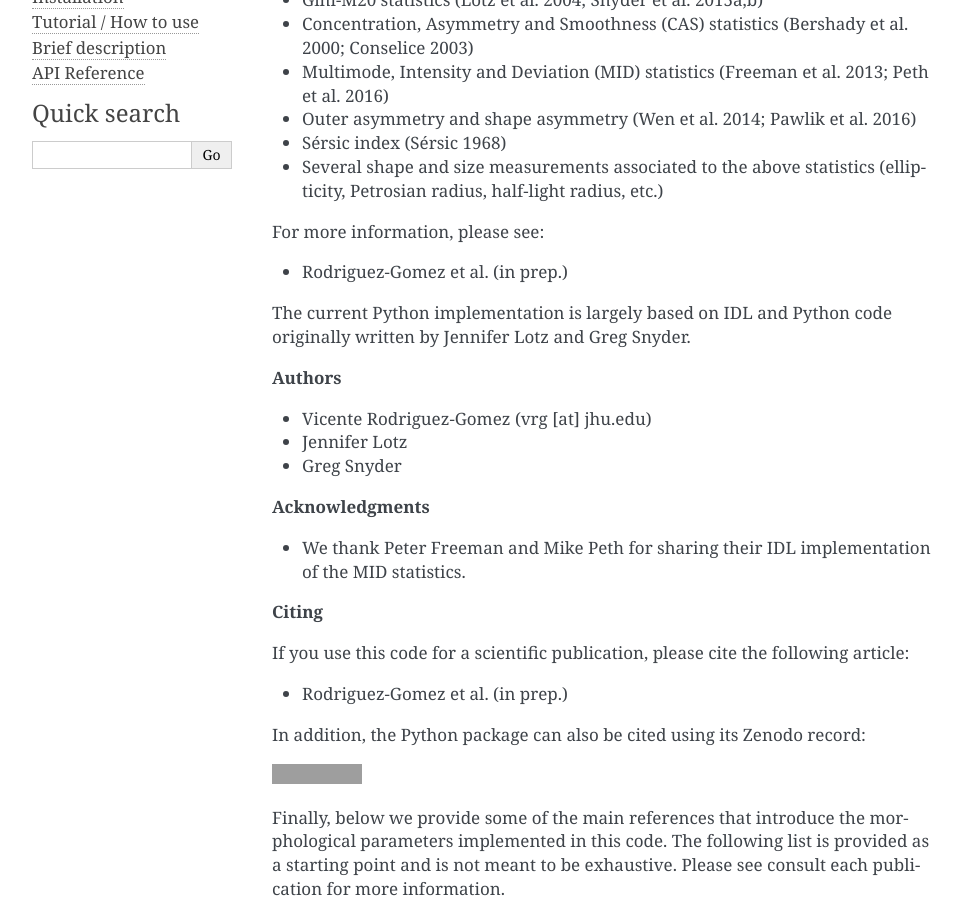
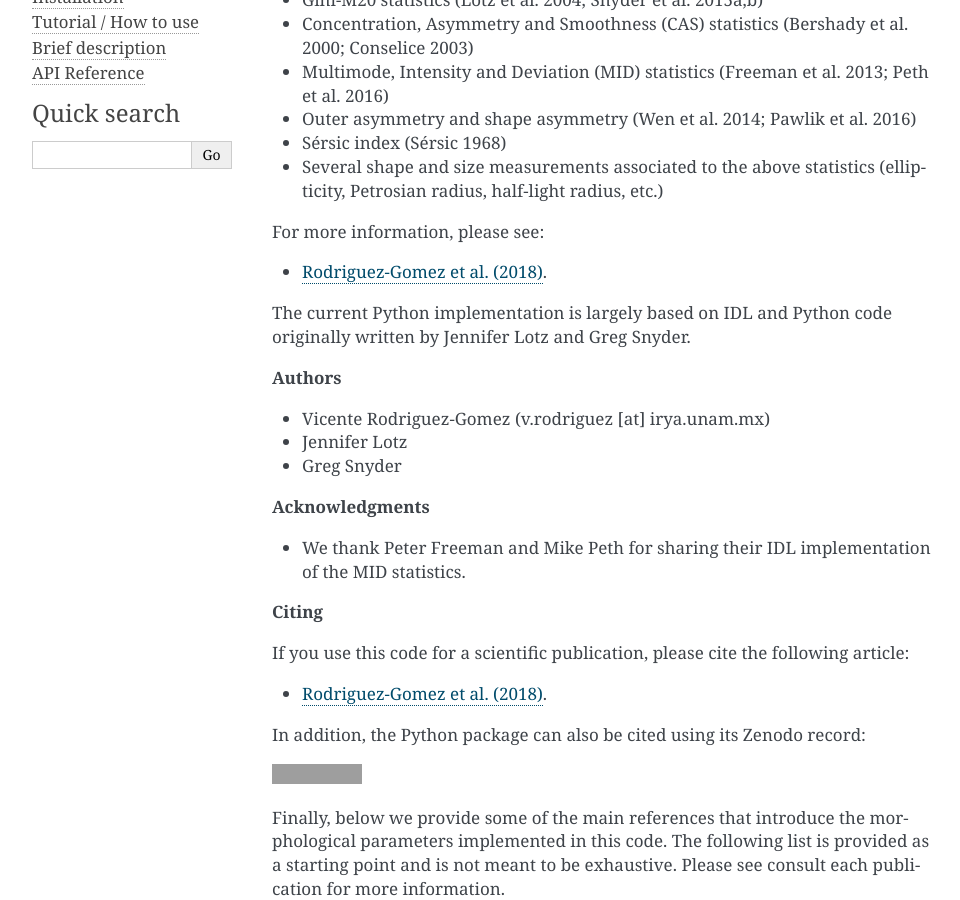
Before and after one commit to vrodgom/statmorph, a Sphinx documentation site: the page built from docs/overview.rst, in a window 1280 px wide and 900 px high, scrolled down 203 px. Shown: the whole window, without its empty margins (148-1108 px from the left). Built offline with Sphinx 7.4.7, drawn with Linux system fonts in a browser that asks for light colours; formulas are drawn with MathJax 3; grey boxes are pictures that could not be loaded.

Commit message:
Update statmorph reference paper; fix typo in tutorial.

```diff
--- a/README.rst
+++ b/README.rst
@@ -22,7 +22,7 @@ Citing
 If you use this code for a scientific publication, please cite the following
 article:
 
-- Rodriguez-Gomez et al. (in prep.)
+- `Rodriguez-Gomez et al. (2018) <https://arxiv.org/abs/1809.08239>`_.
 
 In addition, the Python package can also be cited using its Zenodo record:
 
--- a/docs/description.rst
+++ b/docs/description.rst
@@ -8,7 +8,7 @@ Below we briefly describe the input and output of this function.
 
 A more detailed description of the input parameters and the measurements
 performed by statmorph can be found in the API reference, as well as in
-Rodriguez-Gomez et al. (in prep.). We also refer the user to the
+`Rodriguez-Gomez et al. (2018) <https://arxiv.org/abs/1809.08239>`_. We also refer the user to the
 `tutorial <http://nbviewer.jupyter.org/github/vrodgom/statmorph/blob/master/notebooks/tutorial.ipynb>`_,
 which contains a more concrete (albeit simplified) usage example.
 
--- a/docs/index.rst
+++ b/docs/index.rst
@@ -37,7 +37,7 @@ Citing
 If you use this code for a scientific publication, please cite the following
 article:
 
-- Rodriguez-Gomez et al. (in prep.)
+- `Rodriguez-Gomez et al. (2018) <https://arxiv.org/abs/1809.08239>`_
 
 
 Indices and tables
--- a/docs/overview.rst
+++ b/docs/overview.rst
@@ -18,7 +18,7 @@ morphological statistics for each source:
 
 For more information, please see:
 
-- Rodriguez-Gomez et al. (in prep.)
+- `Rodriguez-Gomez et al. (2018) <https://arxiv.org/abs/1809.08239>`_.
 
 The current Python implementation is largely based on IDL and Python code
 originally written by Jennifer Lotz and Greg Snyder.
@@ -29,7 +29,7 @@ originally written by Jennifer Lotz and Greg Snyder.
 
 **Authors**
 
-- Vicente Rodriguez-Gomez (vrg [at] jhu.edu)
+- Vicente Rodriguez-Gomez (v.rodriguez [at] irya.unam.mx)
 - Jennifer Lotz
 - Greg Snyder
 
@@ -43,7 +43,7 @@ originally written by Jennifer Lotz and Greg Snyder.
 If you use this code for a scientific publication, please cite the following
 article:
 
-- Rodriguez-Gomez et al. (in prep.)
+- `Rodriguez-Gomez et al. (2018) <https://arxiv.org/abs/1809.08239>`_.
 
 In addition, the Python package can also be cited using its Zenodo record:
 
```
Also changed, not shown: 2 other files.
